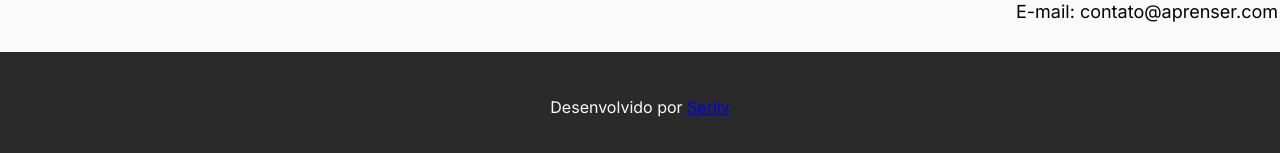
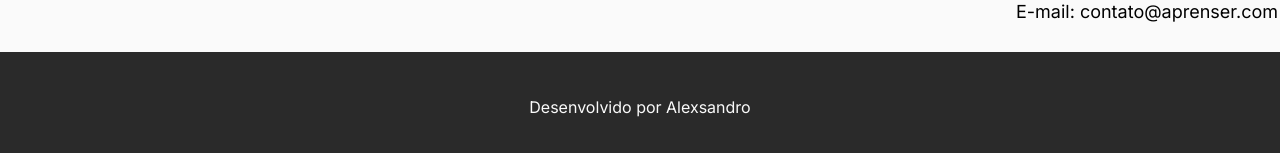
Before and after one commit to AlexsandroRP/site_aprenser, a plain HTML site: page index.html in a window 1280 px wide. Shown: the part 3274-3427 px from the top of the page. Drawn offline with Linux system fonts and the light colour scheme.

Commit message:
first commit

```diff
--- a/index.html
+++ b/index.html
@@ -111,7 +111,7 @@
     </div>
 
     <div class="wrapperContainer wrapperContainer-dark">
-        <footer class="footer">Desenvolvido por <a href="https://serliv.com">Serliv</a> </footer>
+        <footer class="footer">Desenvolvido por Alexsandro </footer>
     </div>
 </body>
 
```
